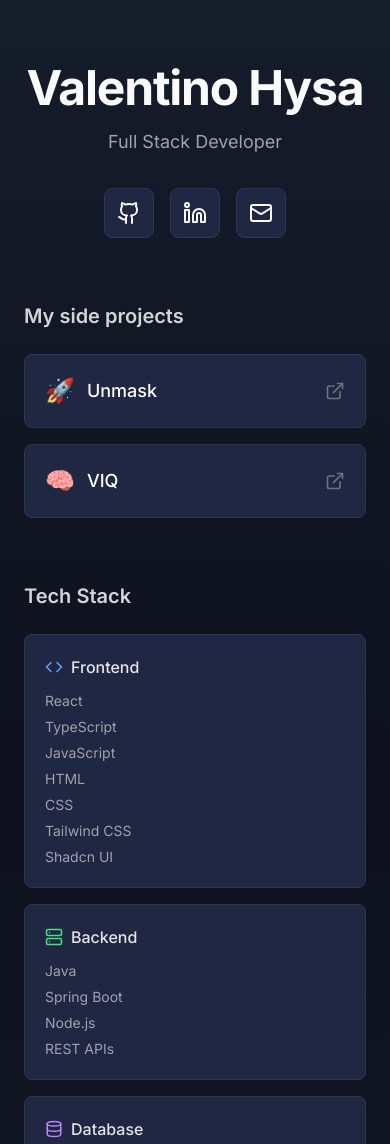
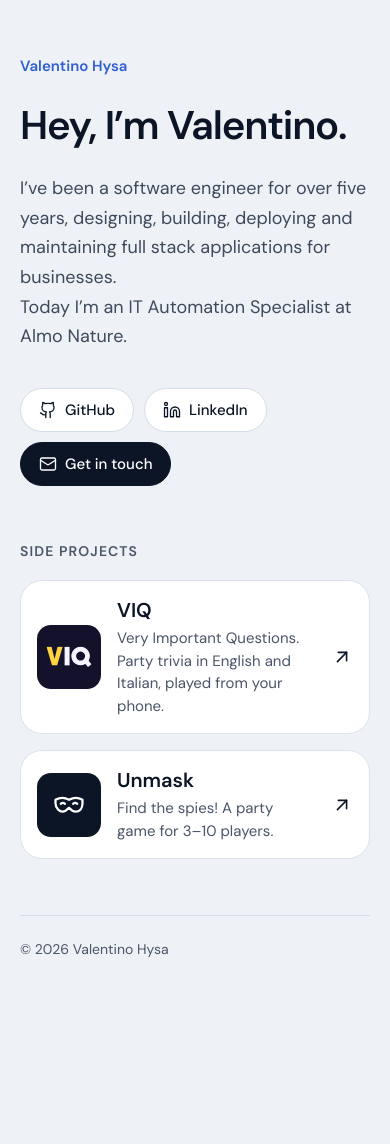
Before and after one commit to ValentinoHysa/valentinohysa.github.io, a plain HTML site: page index.html in a window 390 px wide. Shown: the top 1144 px of the page. After the commit the page ends 998 px from the top, so only its background shows below. Drawn offline with nearby package versions, Linux system fonts and the light colour scheme.

Commit message:
Redesign: intro first, side projects as cards
Two columns: a short intro (role at Almo Nature) with GitHub, LinkedIn
and email on the left, side projects (VIQ, Unmask) on the right; on
phones the projects move below the intro. Cards grow slightly on hover
(off with reduced motion). Drops the tech stack section and Tailwind:
one plain HTML file with DM Sans. Page language set to English.

Co-Authored-By: Claude Opus 5.5 <noreply@anthropic.com>

```diff
--- a/index.html
+++ b/index.html
@@ -1,333 +1,263 @@
 <!doctype html>
-<html lang="it">
+<html lang="en">
   <head>
     <meta charset="UTF-8" />
     <meta name="viewport" content="width=device-width, initial-scale=1.0" />
     <title>Valentino Hysa</title>
-    <meta name="description" content="Valentino Hysa - Developer Portfolio" />
+    <meta
+      name="description"
+      content="Valentino Hysa: software engineer building full stack applications for businesses. IT Automation Specialist at Almo Nature."
+    />
+    <meta name="theme-color" content="#EEF2F7" />
 
-    <!-- Tailwind CSS CDN -->
-    <script src="https://cdn.tailwindcss.com"></script>
-    <script>
-      tailwind.config = {
-        theme: {
-          extend: {
-            fontFamily: {
-              sans: ["Inter", "system-ui", "sans-serif"],
-            },
-            colors: {
-              card: "#202743",
-              "card-border": "#2d3555",
-              "card-hover": "#2a3352",
-            },
-          },
-        },
-      };
-    </script>
-
-    <!-- Inter Font -->
     <link rel="preconnect" href="https://fonts.googleapis.com" />
     <link rel="preconnect" href="https://fonts.gstatic.com" crossorigin />
     <link
-      href="https://fonts.googleapis.com/css2?family=Inter:wght@400;500;600;700&display=swap"
+      href="https://fonts.googleapis.com/css2?family=DM+Sans:opsz,wght@9..40,400;9..40,500;9..40,600&display=swap"
       rel="stylesheet"
     />
 
     <style>
+      :root {
+        --bg: #eef2f7;
+        --ink: #0b1526;
+        --body: #3e4a5c;
+        --muted: #4a5568;
+        --line: #d5dde8;
+        --card-line: #dce3ec;
+        --accent: #2f5fd0;
+      }
+      * {
+        box-sizing: border-box;
+      }
       body {
-        font-family: "Inter", system-ui, sans-serif;
-        background: linear-gradient(
-          180deg,
-          #151c2a 0%,
-          #0e111d 50%,
-          #151c2a 100%
-        );
-        min-height: 100vh;
+        margin: 0;
+        background: var(--bg);
+        color: var(--ink);
+        font-family: "DM Sans", system-ui, sans-serif;
+        -webkit-font-smoothing: antialiased;
+      }
+      a {
+        color: inherit;
+        text-decoration: none;
+      }
+      a:focus-visible {
+        outline: 2px solid var(--accent);
+        outline-offset: 3px;
+      }
+
+      .page {
+        max-width: 1120px;
+        margin: 0 auto;
+        padding: 96px 24px 56px;
+        display: flex;
+        flex-wrap: wrap;
+        gap: 72px;
+      }
+
+      /* Intro on the left; on narrow screens the projects wrap below it. */
+      .intro {
+        flex: 1 1 380px;
+        display: flex;
+        flex-direction: column;
+        gap: 28px;
+      }
+      .name {
+        font-size: 15px;
+        font-weight: 600;
+        color: var(--accent);
+      }
+      h1 {
+        margin: 0;
+        font-size: clamp(40px, 4.6vw, 56px);
+        font-weight: 600;
+        letter-spacing: -0.03em;
+        line-height: 1.05;
+      }
+      .intro p {
+        margin: 0;
+        font-size: 18px;
+        line-height: 1.65;
+        color: var(--body);
+      }
+      .links {
+        display: flex;
+        flex-wrap: wrap;
+        gap: 10px;
+        padding-top: 8px;
+      }
+      .pill {
+        display: flex;
+        align-items: center;
+        gap: 8px;
+        min-height: 44px;
+        padding: 0 18px;
+        border-radius: 999px;
+        background: #fff;
+        border: 1px solid var(--line);
+        font-size: 15px;
+        font-weight: 500;
+        transition: border-color 0.2s ease;
+      }
+      .pill:hover {
+        border-color: var(--ink);
+      }
+      .pill.dark {
+        background: var(--ink);
+        border-color: var(--ink);
+        color: #fff;
+      }
+
+      .projects {
+        flex: 1.3 1 460px;
+        min-width: 0;
+        display: flex;
+        flex-direction: column;
+        gap: 16px;
+      }
+      h2 {
+        margin: 0 0 4px;
+        font-size: 14px;
+        font-weight: 600;
+        color: var(--muted);
+        text-transform: uppercase;
+        letter-spacing: 0.08em;
+      }
+      .card {
+        display: flex;
+        align-items: center;
+        gap: 20px;
+        padding: 20px;
+        border-radius: 22px;
+        background: #fff;
+        border: 1px solid var(--card-line);
+        transition:
+          transform 0.25s ease,
+          box-shadow 0.25s ease;
+      }
+      .card:hover,
+      .card:focus-visible {
+        transform: scale(1.03);
+        box-shadow: 0 14px 36px rgba(11, 21, 38, 0.1);
+      }
+      .thumb {
+        flex: none;
+        width: 88px;
+        height: 88px;
+        border-radius: 18px;
+        display: flex;
+        align-items: center;
+        justify-content: center;
+      }
+      .card-text {
+        flex: 1;
+        min-width: 0;
+        display: flex;
+        flex-direction: column;
+        gap: 4px;
+      }
+      .card-title {
+        font-size: 20px;
+        font-weight: 600;
+      }
+      .card-desc {
+        font-size: 15px;
+        line-height: 1.5;
+        color: var(--muted);
+      }
+      .arrow {
+        flex: none;
+      }
+
+      footer {
+        flex: 1 1 100%;
+        font-size: 14px;
+        color: var(--muted);
+        border-top: 1px solid var(--line);
+        padding-top: 24px;
+      }
+
+      @media (max-width: 600px) {
+        .page {
+          padding: 56px 20px 40px;
+          gap: 56px;
+        }
+        .card {
+          gap: 16px;
+          padding: 16px;
+        }
+        .thumb {
+          width: 64px;
+          height: 64px;
+          border-radius: 14px;
+        }
+        .thumb svg {
+          transform: scale(0.75);
+        }
+      }
+      @media (prefers-reduced-motion: reduce) {
+        .card,
+        .pill {
+          transition: none;
+        }
+        .card:hover,
+        .card:focus-visible {
+          transform: none;
+        }
       }
     </style>
   </head>
-  <body class="text-zinc-50 min-h-screen">
-    <main class="max-w-3xl mx-auto px-6 py-16 md:py-24">
-      <!-- Hero Section -->
-      <section class="text-center mb-16">
-        <h1 class="text-5xl md:text-6xl font-bold tracking-tight mb-4">
-          Valentino Hysa
-        </h1>
-        <p class="text-zinc-400 text-lg mb-8">Full Stack Developer</p>
-
-        <!-- Social Links -->
-        <div class="flex justify-center gap-4">
-          <a
-            href="https://github.com/ValentinoHysa"
-            target="_blank"
-            rel="noopener noreferrer"
-            class="p-3 rounded-lg bg-card border border-card-border hover:border-card-hover hover:bg-card-hover transition-all duration-200"
-            aria-label="GitHub"
-          >
-            <svg
-              xmlns="http://www.w3.org/2000/svg"
-              width="24"
-              height="24"
-              viewBox="0 0 24 24"
-              fill="none"
-              stroke="currentColor"
-              stroke-width="2"
-              stroke-linecap="round"
-              stroke-linejoin="round"
-              class="text-zinc-50"
-            >
-              <path
-                d="M15 22v-4a4.8 4.8 0 0 0-1-3.5c3 0 6-2 6-5.5.08-1.25-.27-2.48-1-3.5.28-1.15.28-2.35 0-3.5 0 0-1 0-3 1.5-2.64-.5-5.36-.5-8 0C6 2 5 2 5 2c-.3 1.15-.3 2.35 0 3.5A5.403 5.403 0 0 0 4 9c0 3.5 3 5.5 6 5.5-.39.49-.68 1.05-.85 1.65-.17.6-.22 1.23-.15 1.85v4"
-              />
-              <path d="M9 18c-4.51 2-5-2-7-2" />
-            </svg>
+  <body>
+    <main class="page">
+      <section class="intro">
+        <span class="name">Valentino Hysa</span>
+        <h1>Hey, I’m Valentino.</h1>
+        <p>
+          I’ve been a software engineer for over five years, designing, building, deploying and
+          maintaining full stack applications for businesses.<br />Today I’m an IT Automation
+          Specialist at Almo Nature.
+        </p>
+        <nav class="links" aria-label="Contact">
+          <a class="pill" href="https://github.com/ValentinoHysa" target="_blank" rel="noopener noreferrer">
+            <svg width="18" height="18" viewBox="0 0 24 24" fill="none" stroke="currentColor" stroke-width="1.75" stroke-linecap="round" stroke-linejoin="round" aria-hidden="true"><path d="M15 22v-4a4.8 4.8 0 0 0-1-3.5c3 0 6-2 6-5.5.08-1.25-.27-2.48-1-3.5.28-1.15.28-2.35 0-3.5 0 0-1 0-3 1.5-2.64-.5-5.36-.5-8 0C6 2 5 2 5 2c-.3 1.15-.3 2.35 0 3.5A5.403 5.403 0 0 0 4 9c0 3.5 3 5.5 6 5.5-.39.49-.68 1.05-.85 1.65-.17.6-.22 1.23-.15 1.85v4" /><path d="M9 18c-4.51 2-5-2-7-2" /></svg>
+            GitHub
           </a>
-          <a
-            href="https://www.linkedin.com/in/valentino-hysa/"
-            target="_blank"
-            rel="noopener noreferrer"
-            class="p-3 rounded-lg bg-card border border-card-border hover:border-card-hover hover:bg-card-hover transition-all duration-200"
-            aria-label="LinkedIn"
-          >
-            <svg
-              xmlns="http://www.w3.org/2000/svg"
-              width="24"
-              height="24"
-              viewBox="0 0 24 24"
-              fill="none"
-              stroke="currentColor"
-              stroke-width="2"
-              stroke-linecap="round"
-              stroke-linejoin="round"
-              class="text-zinc-50"
-            >
-              <path
-                d="M16 8a6 6 0 0 1 6 6v7h-4v-7a2 2 0 0 0-2-2 2 2 0 0 0-2 2v7h-4v-7a6 6 0 0 1 6-6z"
-              />
-              <rect width="4" height="12" x="2" y="9" />
-              <circle cx="4" cy="4" r="2" />
-            </svg>
+          <a class="pill" href="https://www.linkedin.com/in/valentino-hysa/" target="_blank" rel="noopener noreferrer">
+            <svg width="18" height="18" viewBox="0 0 24 24" fill="none" stroke="currentColor" stroke-width="1.75" stroke-linecap="round" stroke-linejoin="round" aria-hidden="true"><path d="M16 8a6 6 0 0 1 6 6v7h-4v-7a2 2 0 0 0-2-2 2 2 0 0 0-2 2v7h-4v-7a6 6 0 0 1 6-6z" /><rect width="4" height="12" x="2" y="9" /><circle cx="4" cy="4" r="2" /></svg>
+            LinkedIn
           </a>
-          <a
-            href="mailto:valentino.hysa@gmail.com"
-            class="p-3 rounded-lg bg-card border border-card-border hover:border-card-hover hover:bg-card-hover transition-all duration-200"
-            aria-label="Email"
-          >
-            <svg
-              xmlns="http://www.w3.org/2000/svg"
-              width="24"
-              height="24"
-              viewBox="0 0 24 24"
-              fill="none"
-              stroke="currentColor"
-              stroke-width="2"
-              stroke-linecap="round"
-              stroke-linejoin="round"
-              class="text-zinc-50"
-            >
-              <rect width="20" height="16" x="2" y="4" rx="2" />
-              <path d="m22 7-8.97 5.7a1.94 1.94 0 0 1-2.06 0L2 7" />
-            </svg>
+          <a class="pill dark" href="mailto:valentino.hysa@gmail.com">
+            <svg width="18" height="18" viewBox="0 0 24 24" fill="none" stroke="currentColor" stroke-width="1.75" stroke-linecap="round" stroke-linejoin="round" aria-hidden="true"><rect width="20" height="16" x="2" y="4" rx="2" /><path d="m22 7-8.97 5.7a1.94 1.94 0 0 1-2.06 0L2 7" /></svg>
+            Get in touch
           </a>
-        </div>
+        </nav>
       </section>
 
-      <!-- Projects Section -->
-      <section class="mb-16">
-        <h2 class="text-xl font-semibold mb-6 text-zinc-300">
-          My side projects
-        </h2>
-        <a
-          href="https://unmask-jet.vercel.app/"
-          target="_blank"
-          rel="noopener noreferrer"
-          class="block p-5 rounded-lg bg-card border border-card-border hover:border-card-hover hover:bg-card-hover/80 transition-all duration-200 group"
-        >
-          <div class="flex items-center justify-between">
-            <div class="flex items-center gap-3">
-              <span class="text-2xl">🚀</span>
-              <span class="font-medium text-lg">Unmask</span>
-            </div>
-            <svg
-              xmlns="http://www.w3.org/2000/svg"
-              width="20"
-              height="20"
-              viewBox="0 0 24 24"
-              fill="none"
-              stroke="currentColor"
-              stroke-width="2"
-              stroke-linecap="round"
-              stroke-linejoin="round"
-              class="text-zinc-500 group-hover:text-zinc-300 transition-colors"
-            >
-              <path
-                d="M18 13v6a2 2 0 0 1-2 2H5a2 2 0 0 1-2-2V8a2 2 0 0 1 2-2h6"
-              />
-              <polyline points="15 3 21 3 21 9" />
-              <line x1="10" x2="21" y1="14" y2="3" />
-            </svg>
+      <section class="projects">
+        <h2>Side projects</h2>
+        <a class="card" href="https://quizroom.quizroom-party.workers.dev/" target="_blank" rel="noopener noreferrer">
+          <div class="thumb" style="background: #14122b">
+            <svg width="60" height="28" viewBox="0 0 726 330" aria-hidden="true"><polygon points="0,0 82,0 130,196 178,0 260,0 172,300 88,300" fill="#FFD23F" /><rect x="292" y="0" width="80" height="300" fill="#F6F4FF" /><path fill-rule="evenodd" fill="#F6F4FF" d="M550,0 a150,150 0 1,0 0.01,0 Z M550,78 a72,72 0 1,1 -0.01,0 Z" /><polygon points="590,232 646,186 726,282 670,328" fill="#F6F4FF" /></svg>
           </div>
+          <div class="card-text">
+            <span class="card-title">VIQ</span>
+            <span class="card-desc">Very Important Questions. Party trivia in English and Italian, played from your phone.</span>
+          </div>
+          <svg class="arrow" width="22" height="22" viewBox="0 0 24 24" fill="none" stroke="currentColor" stroke-width="1.75" stroke-linecap="round" stroke-linejoin="round" aria-hidden="true"><path d="M7 17 17 7" /><path d="M8 7h9v9" /></svg>
         </a>
-        <a
-          href="https://quizroom.quizroom-party.workers.dev/"
-          target="_blank"
-          rel="noopener noreferrer"
-          class="mt-4 block p-5 rounded-lg bg-card border border-card-border hover:border-card-hover hover:bg-card-hover/80 transition-all duration-200 group"
-        >
-          <div class="flex items-center justify-between">
-            <div class="flex items-center gap-3">
-              <span class="text-2xl">🧠</span>
-              <span class="font-medium text-lg">VIQ</span>
-            </div>
-            <svg
-              xmlns="http://www.w3.org/2000/svg"
-              width="20"
-              height="20"
-              viewBox="0 0 24 24"
-              fill="none"
-              stroke="currentColor"
-              stroke-width="2"
-              stroke-linecap="round"
-              stroke-linejoin="round"
-              class="text-zinc-500 group-hover:text-zinc-300 transition-colors"
-            >
-              <path
-                d="M18 13v6a2 2 0 0 1-2 2H5a2 2 0 0 1-2-2V8a2 2 0 0 1 2-2h6"
-              />
-              <polyline points="15 3 21 3 21 9" />
-              <line x1="10" x2="21" y1="14" y2="3" />
-            </svg>
+        <a class="card" href="https://unmask-jet.vercel.app/" target="_blank" rel="noopener noreferrer">
+          <div class="thumb" style="background: #0b1526; color: #fff">
+            <svg width="48" height="48" viewBox="0 0 24 24" fill="none" stroke="currentColor" stroke-width="1.5" stroke-linecap="round" stroke-linejoin="round" aria-hidden="true"><path d="M3 8.5c3-1.6 6-1.6 9 0 3-1.6 6-1.6 9 0V11c0 3.6-2.2 5.5-4.6 5.5-1.7 0-2.9-.9-4.4-2.6-1.5 1.7-2.7 2.6-4.4 2.6C6.2 16.5 3 14.6 3 11V8.5z" /><path d="M6.5 11.2c.8-.7 2-.7 2.8 0" /><path d="M14.7 11.2c.8-.7 2-.7 2.8 0" /></svg>
           </div>
+          <div class="card-text">
+            <span class="card-title">Unmask</span>
+            <span class="card-desc">Find the spies! A party game for 3–10 players.</span>
+          </div>
+          <svg class="arrow" width="22" height="22" viewBox="0 0 24 24" fill="none" stroke="currentColor" stroke-width="1.75" stroke-linecap="round" stroke-linejoin="round" aria-hidden="true"><path d="M7 17 17 7" /><path d="M8 7h9v9" /></svg>
         </a>
       </section>
 
-      <!-- Tech Stack Section -->
-      <section class="mb-16">
-        <h2 class="text-xl font-semibold mb-6 text-zinc-300">Tech Stack</h2>
-        <div class="grid grid-cols-1 sm:grid-cols-2 lg:grid-cols-4 gap-4">
-          <!-- Frontend -->
-          <div class="p-5 rounded-lg bg-card border border-card-border">
-            <h3 class="font-medium text-zinc-200 mb-3 flex items-center gap-2">
-              <svg
-                xmlns="http://www.w3.org/2000/svg"
-                width="18"
-                height="18"
-                viewBox="0 0 24 24"
-                fill="none"
-                stroke="currentColor"
-                stroke-width="2"
-                stroke-linecap="round"
-                stroke-linejoin="round"
-                class="text-blue-400"
-              >
-                <polyline points="16 18 22 12 16 6" />
-                <polyline points="8 6 2 12 8 18" />
-              </svg>
-              Frontend
-            </h3>
-            <ul class="space-y-1.5 text-sm text-zinc-400">
-              <li>React</li>
-              <li>TypeScript</li>
-              <li>JavaScript</li>
-              <li>HTML</li>
-              <li>CSS</li>
-              <li>Tailwind CSS</li>
-              <li>Shadcn UI</li>
-            </ul>
-          </div>
-
-          <!-- Backend -->
-          <div class="p-5 rounded-lg bg-card border border-card-border">
-            <h3 class="font-medium text-zinc-200 mb-3 flex items-center gap-2">
-              <svg
-                xmlns="http://www.w3.org/2000/svg"
-                width="18"
-                height="18"
-                viewBox="0 0 24 24"
-                fill="none"
-                stroke="currentColor"
-                stroke-width="2"
-                stroke-linecap="round"
-                stroke-linejoin="round"
-                class="text-green-400"
-              >
-                <rect width="20" height="8" x="2" y="2" rx="2" ry="2" />
-                <rect width="20" height="8" x="2" y="14" rx="2" ry="2" />
-                <line x1="6" x2="6.01" y1="6" y2="6" />
-                <line x1="6" x2="6.01" y1="18" y2="18" />
-              </svg>
-              Backend
-            </h3>
-            <ul class="space-y-1.5 text-sm text-zinc-400">
-              <li>Java</li>
-              <li>Spring Boot</li>
-              <li>Node.js</li>
-              <li>REST APIs</li>
-            </ul>
-          </div>
-
-          <!-- Database -->
-          <div class="p-5 rounded-lg bg-card border border-card-border">
-            <h3 class="font-medium text-zinc-200 mb-3 flex items-center gap-2">
-              <svg
-                xmlns="http://www.w3.org/2000/svg"
-                width="18"
-                height="18"
-                viewBox="0 0 24 24"
-                fill="none"
-                stroke="currentColor"
-                stroke-width="2"
-                stroke-linecap="round"
-                stroke-linejoin="round"
-                class="text-purple-400"
-              >
-                <ellipse cx="12" cy="5" rx="9" ry="3" />
-                <path d="M3 5V19A9 3 0 0 0 21 19V5" />
-                <path d="M3 12A9 3 0 0 0 21 12" />
-              </svg>
-              Database
-            </h3>
-            <ul class="space-y-1.5 text-sm text-zinc-400">
-              <li>MySQL</li>
-              <li>PostgreSQL</li>
-              <li>Prisma</li>
-            </ul>
-          </div>
-
-          <!-- DevOps -->
-          <div class="p-5 rounded-lg bg-card border border-card-border">
-            <h3 class="font-medium text-zinc-200 mb-3 flex items-center gap-2">
-              <svg
-                xmlns="http://www.w3.org/2000/svg"
-                width="18"
-                height="18"
-                viewBox="0 0 24 24"
-                fill="none"
-                stroke="currentColor"
-                stroke-width="2"
-                stroke-linecap="round"
-                stroke-linejoin="round"
-                class="text-orange-400"
-              >
-                <circle cx="12" cy="12" r="3" />
-                <path
-                  d="M19.4 15a1.65 1.65 0 0 0 .33 1.82l.06.06a2 2 0 0 1 0 2.83 2 2 0 0 1-2.83 0l-.06-.06a1.65 1.65 0 0 0-1.82-.33 1.65 1.65 0 0 0-1 1.51V21a2 2 0 0 1-2 2 2 2 0 0 1-2-2v-.09A1.65 1.65 0 0 0 9 19.4a1.65 1.65 0 0 0-1.82.33l-.06.06a2 2 0 0 1-2.83 0 2 2 0 0 1 0-2.83l.06-.06a1.65 1.65 0 0 0 .33-1.82 1.65 1.65 0 0 0-1.51-1H3a2 2 0 0 1-2-2 2 2 0 0 1 2-2h.09A1.65 1.65 0 0 0 4.6 9a1.65 1.65 0 0 0-.33-1.82l-.06-.06a2 2 0 0 1 0-2.83 2 2 0 0 1 2.83 0l.06.06a1.65 1.65 0 0 0 1.82.33H9a1.65 1.65 0 0 0 1-1.51V3a2 2 0 0 1 2-2 2 2 0 0 1 2 2v.09a1.65 1.65 0 0 0 1 1.51 1.65 1.65 0 0 0 1.82-.33l.06-.06a2 2 0 0 1 2.83 0 2 2 0 0 1 0 2.83l-.06.06a1.65 1.65 0 0 0-.33 1.82V9a1.65 1.65 0 0 0 1.51 1H21a2 2 0 0 1 2 2 2 2 0 0 1-2 2h-.09a1.65 1.65 0 0 0-1.51 1z"
-                />
-              </svg>
-              DevOps
-            </h3>
-            <ul class="space-y-1.5 text-sm text-zinc-400">
-              <li>Git</li>
-              <li>Docker</li>
-            </ul>
-          </div>
-        </div>
-      </section>
+      <footer>© 2026 Valentino Hysa</footer>
     </main>
-
-    <!-- Footer -->
-    <footer class="border-t border-card-border py-8">
-      <p class="text-center text-sm text-zinc-400">© 2026 - Valentino Hysa</p>
-    </footer>
   </body>
 </html>
```
